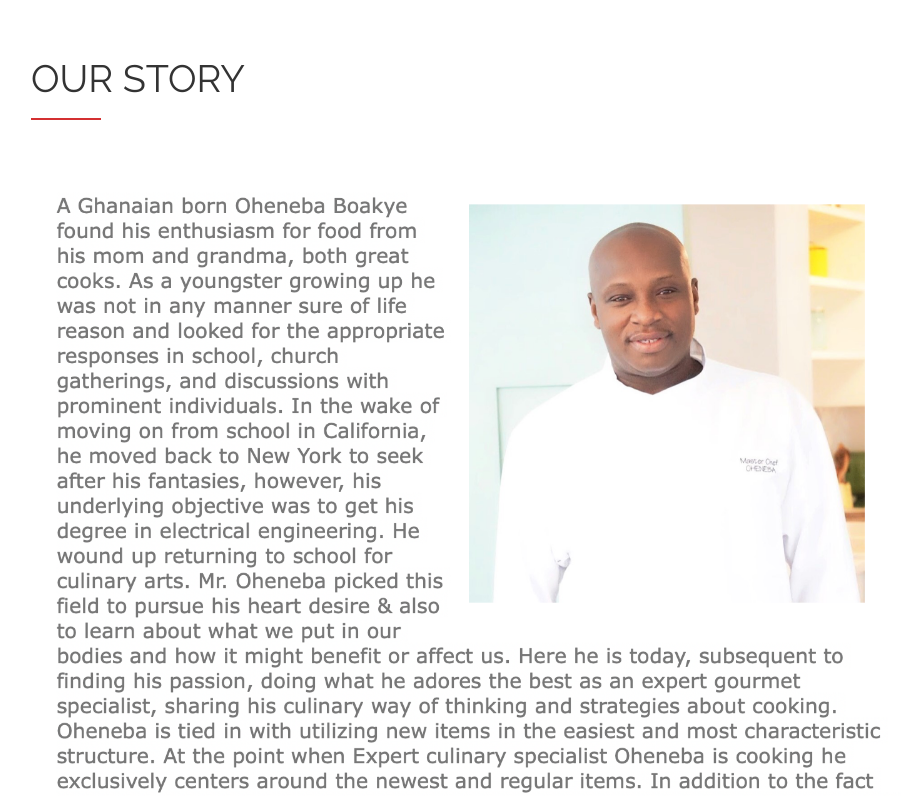
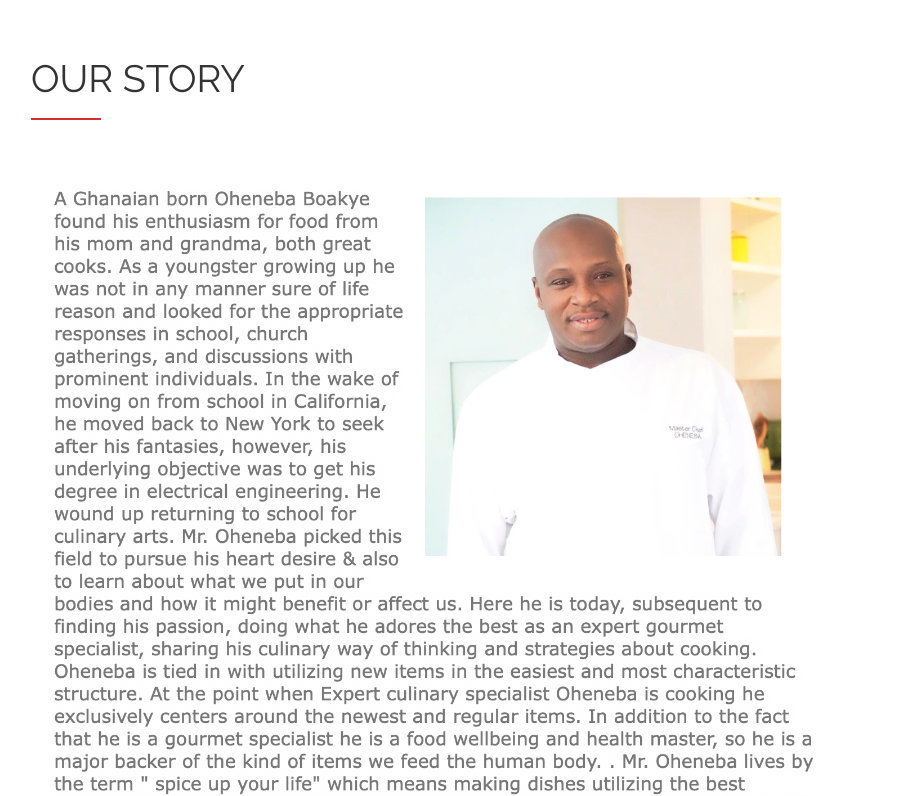
Before and after one commit to deadwoman/ohenebas, a plain HTML site: page index.html in a window 1280 px wide. Shown: the part 3200-3996 px from the top of the page, without its empty margins (114-1025 px from the left). Drawn offline with nearby package versions, Linux system fonts and the light colour scheme.

Commit message:
resized chef bio

```diff
--- a/css/style.css
+++ b/css/style.css
@@ -339,7 +339,7 @@ header .intro-text {
   left: 0;
 }
 #team img {
-  max-width: 900px;
+  max-width: 810px;
   align-items: center;
 }
 #team .team-img {
```
